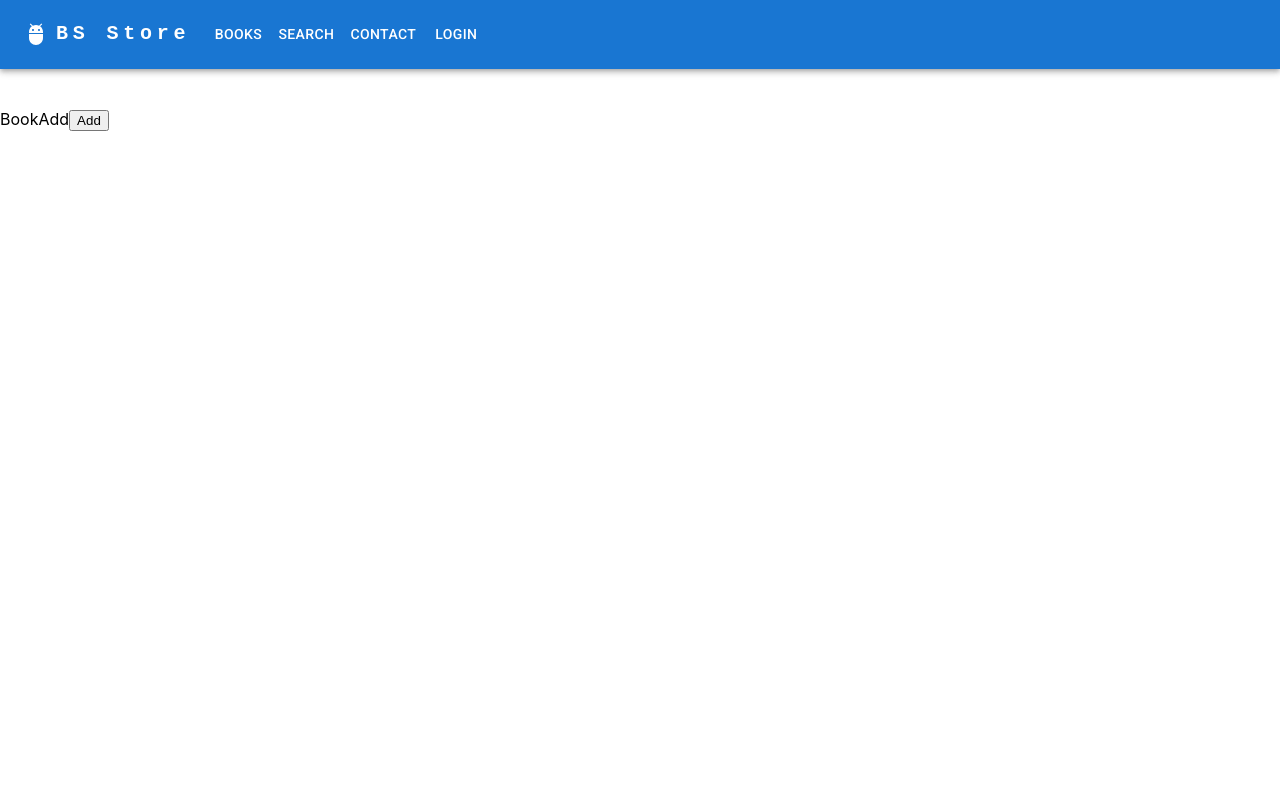
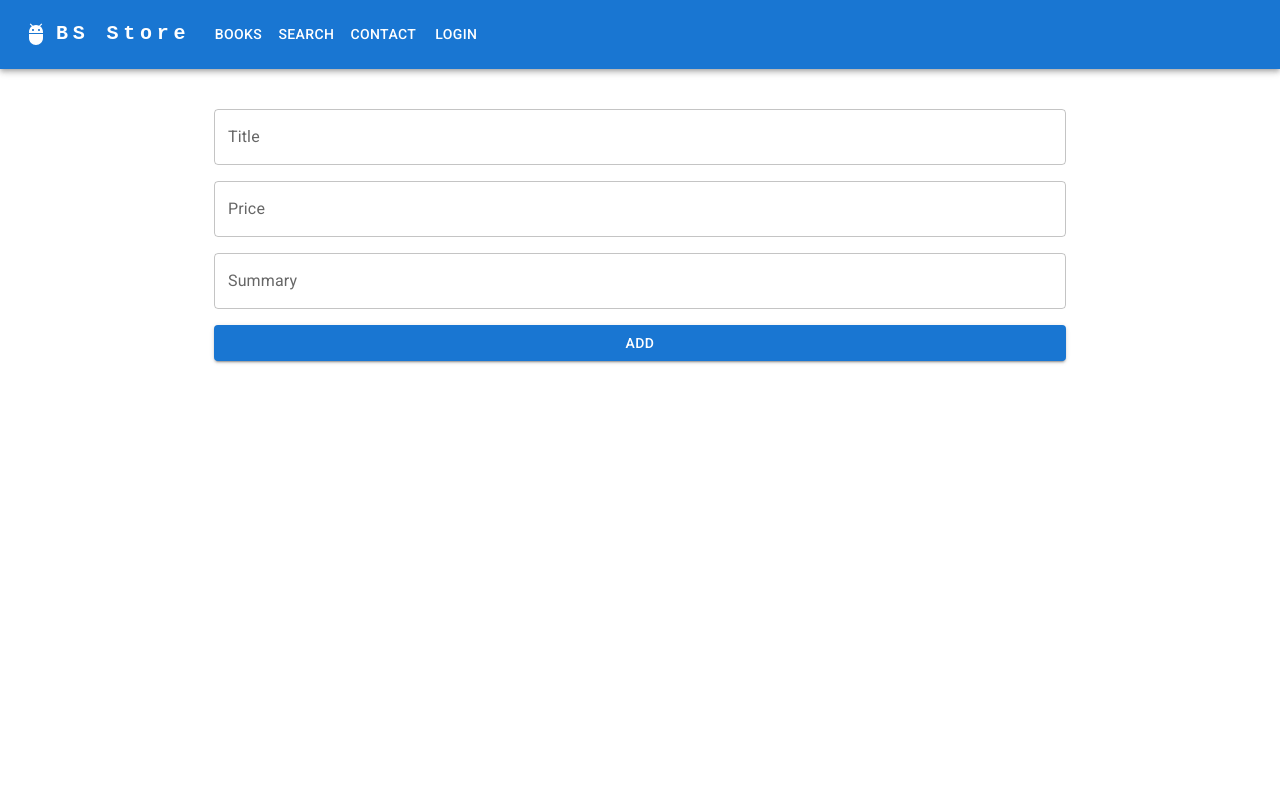
Before and after one commit to zcomert/BtkAkademiDotNetBootCamp, a React (Create React App) app in the folder day-05/bs-store/: page /books/add in a window 1280 px wide. Shown: the top 800 px of the page. Built offline with nearby package versions, Linux system fonts and the light colour scheme.

Commit message:
Book add form is ongoing...

```diff
--- a/day-05/bs-store/src/components/book/BookAdd.js
+++ b/day-05/bs-store/src/components/book/BookAdd.js
@@ -1,3 +1,4 @@
+import { Button, Container, Stack, TextField } from "@mui/material";
 import React, { useContext } from "react";
 import { AppContext } from "../../context/ContextApplication";
 
@@ -5,21 +6,21 @@ export default function BookAdd() {
   // destructing...
   const { books, setBooks } = useContext(AppContext);
 
-  const book = {
-    id: 14,
-    title: "Nutuk",
-    price: 110,
-  };
+  return (
+    <Container maxWidth='md'>
+      <Stack spacing={2}>
+        <TextField id='title' label='Title' placeHolder='title'></TextField>
 
-  const addBook = (book) => {
-    setBooks([...books, book]);
-  }
+        <TextField id='price' label='Price' placeHolder='Price'></TextField>
 
+        <TextField
+        multiline
+        id='summary'
+        label='Summary'
+        placeHolder='Summary'></TextField>
 
-  return (
-    <div>
-      BookAdd
-      <button onClick={() => addBook(book)}>Add</button>
-    </div>
+        <Button variant='contained'>Add</Button>
+      </Stack>
+    </Container>
   );
 }
```
